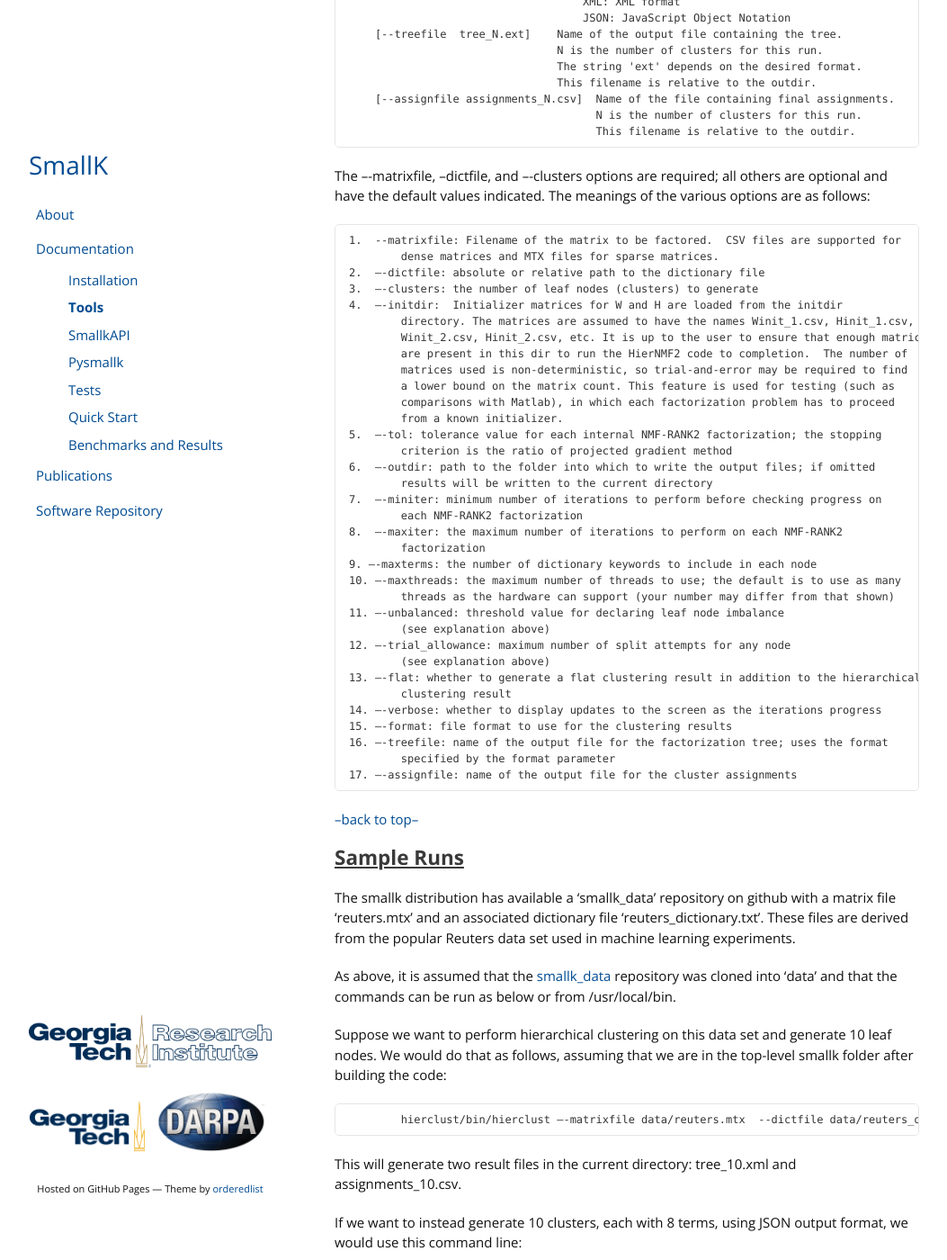
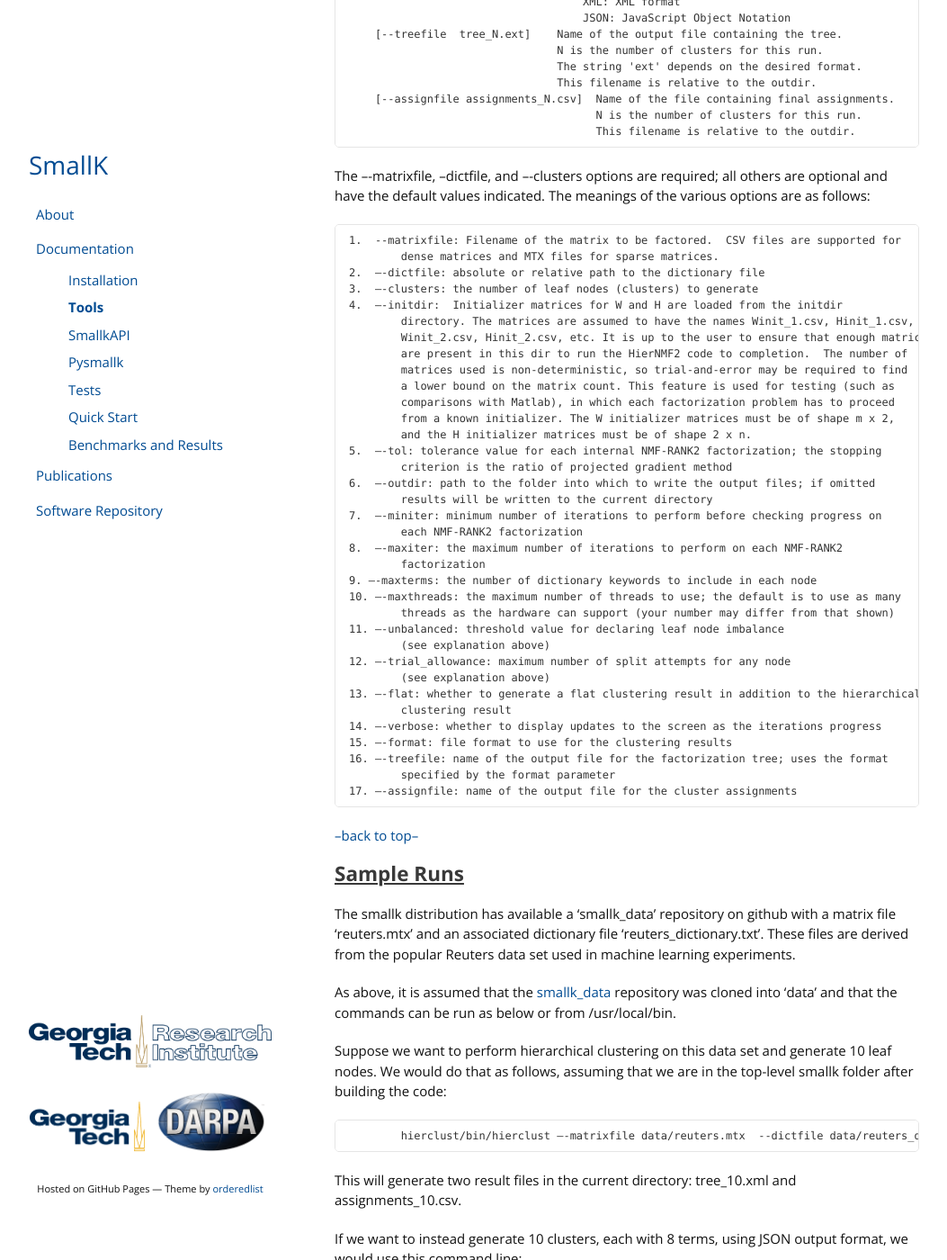
Before and after one commit to smallk/smallk.github.io, a Jekyll site: the page built from pages_documentation_tools.md, in a window 1280 px wide and 1400 px high, scrolled down 10393 px. Shown: the whole window at 90% size, without its empty margins (113-1166 px from the left). Built offline with Jekyll 4.4.1, drawn with Linux system fonts in a browser that asks for light colours.

Commit message:
updated documentation for initdir to include dimensions

```diff
--- a/pages_documentation_tools.md
+++ b/pages_documentation_tools.md
@@ -413,7 +413,8 @@ The –-matrixfile, --dictfile, and –-clusters options are required; all other
 		matrices used is non-deterministic, so trial-and-error may be required to find
 		a lower bound on the matrix count. This feature is used for testing (such as
 		comparisons with Matlab), in which each factorization problem has to proceed
-		from a known initializer.
+		from a known initializer. The W initializer matrices must be of shape m x 2,
+		and the H initializer matrices must be of shape 2 x n.
 	5.  –-tol: tolerance value for each internal NMF-RANK2 factorization; the stopping
 		criterion is the ratio of projected gradient method
 	6.  –-outdir: path to the folder into which to write the output files; if omitted
```
